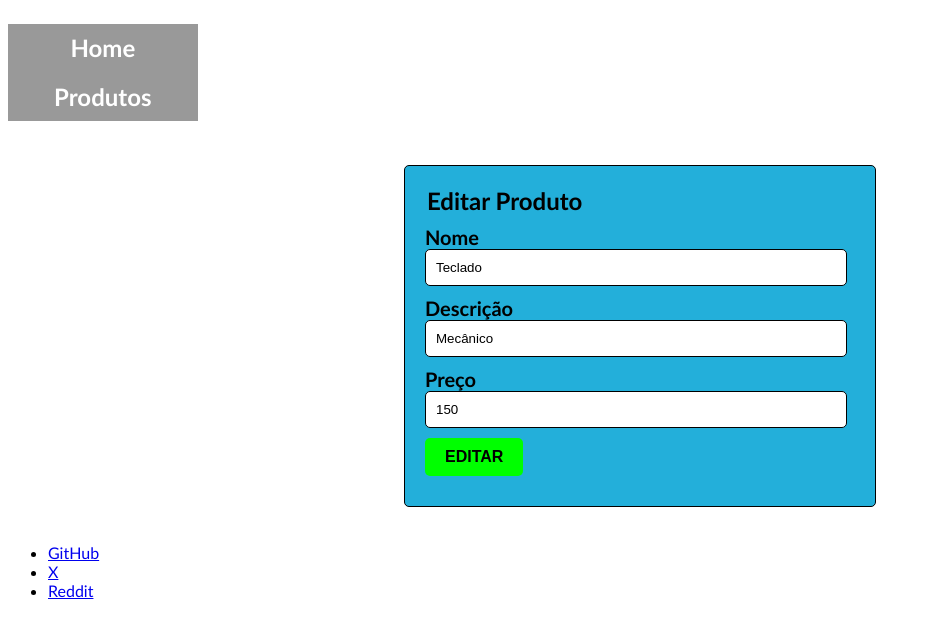
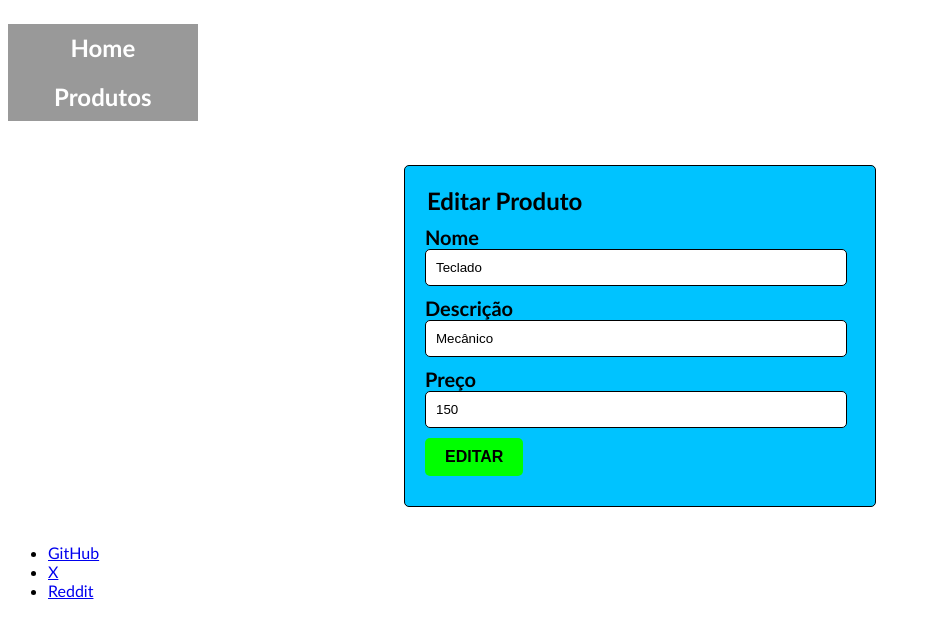
Before and after one commit to ErikTeixeira/spa-1tds, a React (Vite) app: page /editar/produtos/1 in a window 1280 px wide. Shown: the top 638 px of the page, without its empty margins (0-931 px from the left). Built offline with nearby package versions, Linux system fonts and the light colour scheme; data requests are answered from the project's data file.

Commit message:
mudando as cores

```diff
--- a/src/routes/EditarProdutos.scss
+++ b/src/routes/EditarProdutos.scss
@@ -7,7 +7,7 @@
     form {
       width: 100%;
       max-width: 400px;
-      background-color: #23afda;
+      background-color: #00c3ff;
       padding: 20px 50px 20px 20px;
       border: 1px solid #000000;
       border-radius: 5px;
```
